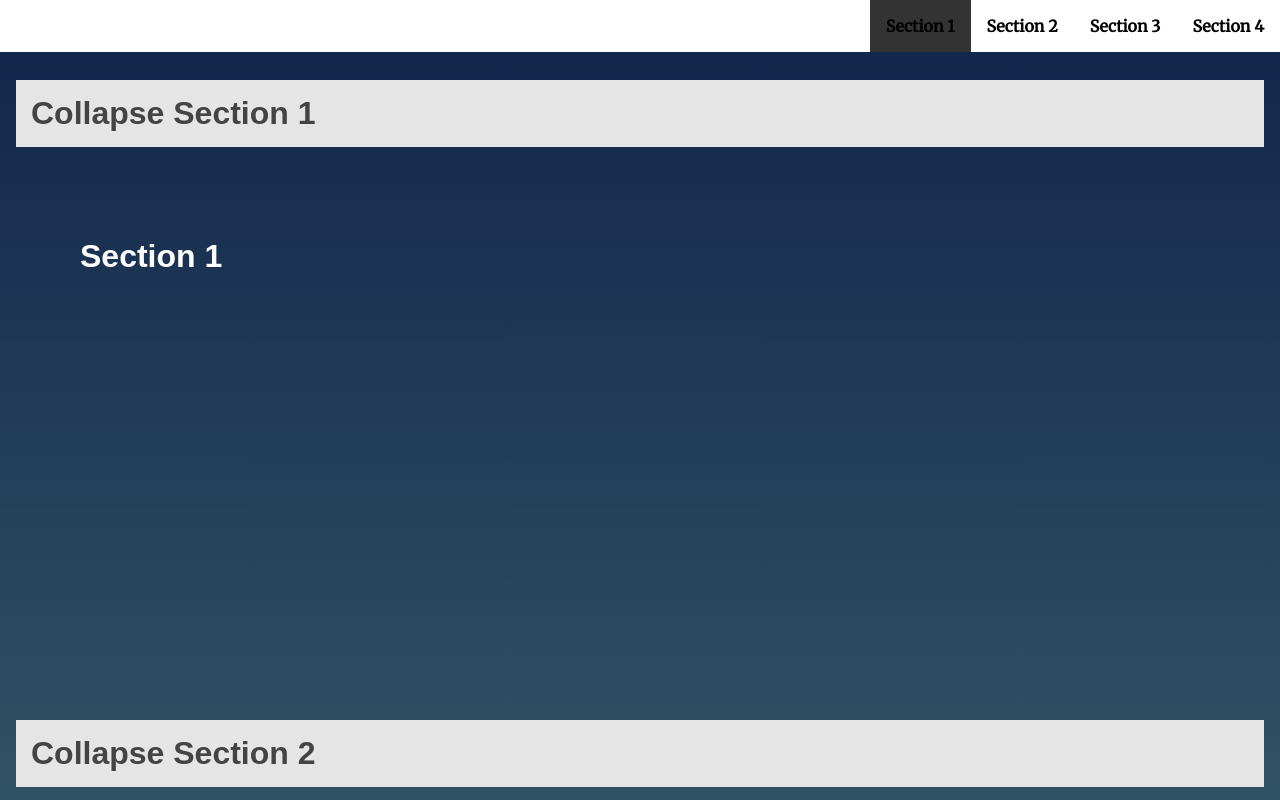
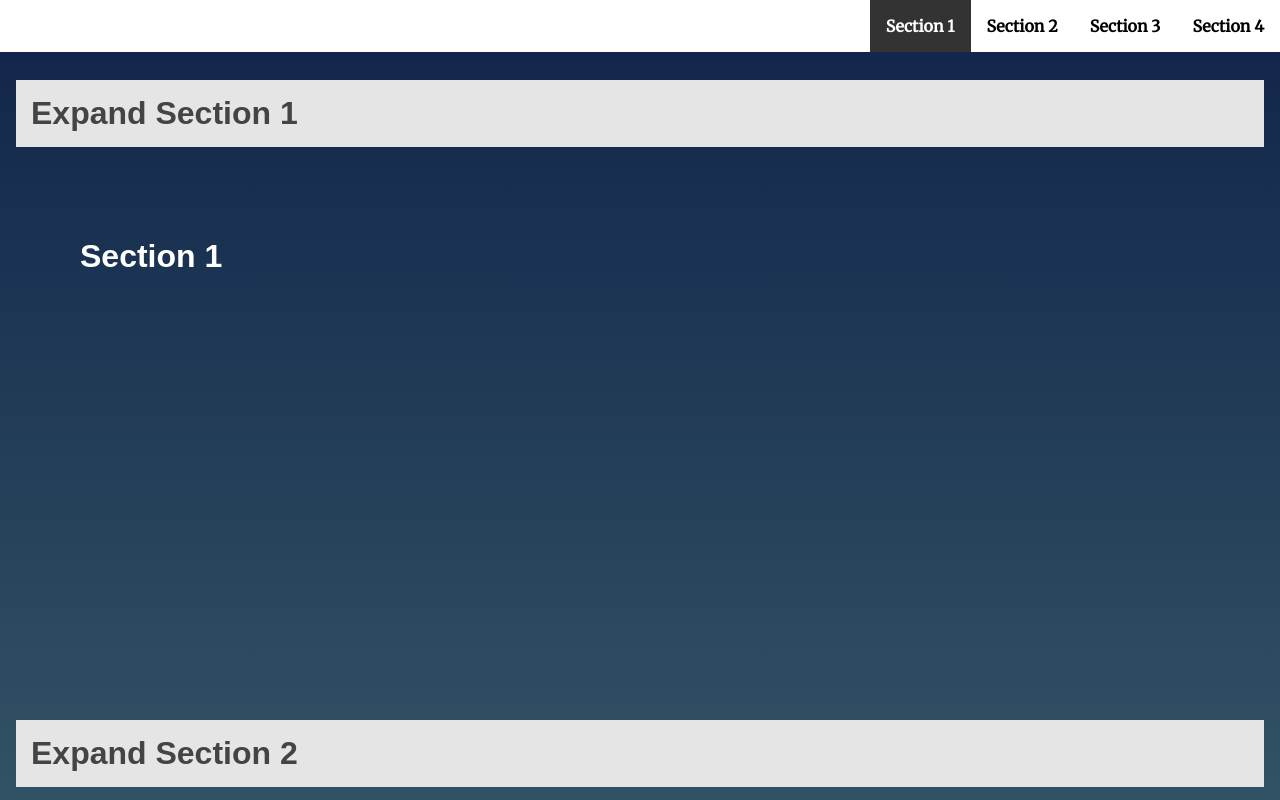
Before and after one commit to RadwaSaleh/javascript-landing-page, a website: page index.html in a window 1280 px wide. Both pictures are taken after a click on the link "Section 1". Shown: the part 391-1191 px from the top of the page. Drawn offline with Linux system fonts and the light colour scheme.

Commit message:
Correct to collapse to expand to match actual behavior. set active class to anchor instead of li. extract addEventListener listener to a function to improve performance.

```diff
--- a/css/styles.css
+++ b/css/styles.css
@@ -74,8 +74,9 @@ section {
     display: inline-block;
 }
 
-.navbar__menu li.active{
+.navbar__menu li a.active{
     background: #333;
+    color: #fff;
 }
 
 .navbar__menu .menu__link {
--- a/index.html
+++ b/index.html
@@ -27,7 +27,7 @@ IDs are only used for sections to connect menu achors to sections -->
     Adding more sections will automatically populate nav.
     The first section is set to active class by default -->
     <section id="section1" data-nav="Section 1" class="active">
-        <button type="button" class="collapsible">Collapse Section 1</button>
+        <button type="button" class="collapsible">Expand Section 1</button>
         <div class="landing__container">
             <h2>Section 1</h2>
             <p>Lorem ipsum dolor sit amet, consectetur adipiscing elit. Morbi fermentum metus faucibus lectus pharetra dapibus. Suspendisse potenti. Aenean aliquam elementum mi, ac euismod augue. Donec eget lacinia ex. Phasellus imperdiet porta orci eget mollis. Sed convallis sollicitudin mauris ac tincidunt. Donec bibendum, nulla eget bibendum consectetur, sem nisi aliquam leo, ut pulvinar quam nunc eu augue. Pellentesque maximus imperdiet elit a pharetra. Duis lectus mi, aliquam in mi quis, aliquam porttitor lacus. Morbi a tincidunt felis. Sed leo nunc, pharetra et elementum non, faucibus vitae elit. Integer nec libero venenatis libero ultricies molestie semper in tellus. Sed congue et odio sed euismod.</p>
@@ -36,7 +36,7 @@ IDs are only used for sections to connect menu achors to sections -->
         </div>
     </section>
     <section id="section2" data-nav="Section 2">
-        <button type="button" class="collapsible">Collapse Section 2</button>
+        <button type="button" class="collapsible">Expand Section 2</button>
         <div class="landing__container">
             <h2>Section 2</h2>
             <p>Lorem ipsum dolor sit amet, consectetur adipiscing elit. Morbi fermentum metus faucibus lectus pharetra dapibus. Suspendisse potenti. Aenean aliquam elementum mi, ac euismod augue. Donec eget lacinia ex. Phasellus imperdiet porta orci eget mollis. Sed convallis sollicitudin mauris ac tincidunt. Donec bibendum, nulla eget bibendum consectetur, sem nisi aliquam leo, ut pulvinar quam nunc eu augue. Pellentesque maximus imperdiet elit a pharetra. Duis lectus mi, aliquam in mi quis, aliquam porttitor lacus. Morbi a tincidunt felis. Sed leo nunc, pharetra et elementum non, faucibus vitae elit. Integer nec libero venenatis libero ultricies molestie semper in tellus. Sed congue et odio sed euismod.</p>
@@ -45,7 +45,7 @@ IDs are only used for sections to connect menu achors to sections -->
         </div>
     </section>
     <section id="section3" data-nav="Section 3">
-        <button type="button" class="collapsible">Collapse Section 3</button>
+        <button type="button" class="collapsible">Expand Section 3</button>
         <div class="landing__container">
             <h2>Section 3</h2>
             <p>Lorem ipsum dolor sit amet, consectetur adipiscing elit. Morbi fermentum metus faucibus lectus pharetra dapibus. Suspendisse potenti. Aenean aliquam elementum mi, ac euismod augue. Donec eget lacinia ex. Phasellus imperdiet porta orci eget mollis. Sed convallis sollicitudin mauris ac tincidunt. Donec bibendum, nulla eget bibendum consectetur, sem nisi aliquam leo, ut pulvinar quam nunc eu augue. Pellentesque maximus imperdiet elit a pharetra. Duis lectus mi, aliquam in mi quis, aliquam porttitor lacus. Morbi a tincidunt felis. Sed leo nunc, pharetra et elementum non, faucibus vitae elit. Integer nec libero venenatis libero ultricies molestie semper in tellus. Sed congue et odio sed euismod.</p>
@@ -54,7 +54,7 @@ IDs are only used for sections to connect menu achors to sections -->
         </div>
     </section>
     <section id="section4" data-nav="Section 4">
-        <button type="button" class="collapsible">Collapse Section 4</button>
+        <button type="button" class="collapsible">Expand Section 4</button>
         <div class="landing__container">
             <h2>Section 4</h2>
             <p>Lorem ipsum dolor sit amet, consectetur adipiscing elit. Morbi fermentum metus faucibus lectus pharetra dapibus. Suspendisse potenti. Aenean aliquam elementum mi, ac euismod augue. Donec eget lacinia ex. Phasellus imperdiet porta orci eget mollis. Sed convallis sollicitudin mauris ac tincidunt. Donec bibendum, nulla eget bibendum consectetur, sem nisi aliquam leo, ut pulvinar quam nunc eu augue. Pellentesque maximus imperdiet elit a pharetra. Duis lectus mi, aliquam in mi quis, aliquam porttitor lacus. Morbi a tincidunt felis. Sed leo nunc, pharetra et elementum non, faucibus vitae elit. Integer nec libero venenatis libero ultricies molestie semper in tellus. Sed congue et odio sed euismod.</p>
--- a/js/app.js
+++ b/js/app.js
@@ -30,6 +30,19 @@ const removeActiveClassFromAllElements = (elements) => {
  * Main Functions
  */
 
+function scrollToSection(e){
+    const listAnchor = e.target;
+    const listAnchors = document.querySelectorAll('#navbar__list li a');
+
+    removeActiveClassFromAllElements(listAnchors);
+    listAnchor.classList.add('active');
+
+    const listItemRef = listAnchor.getAttribute('href');
+    const sectionIndex = listItemRef.charAt(listItemRef.length-1) - 1;
+    sections[sectionIndex].scrollIntoView({behavior: "smooth",block: "center"});
+    event.preventDefault();
+}
+
 /**
  * constructs the menu
  * and add event listener of 'click' to navigate to the right section
@@ -46,15 +59,12 @@ const generateDynNavMenu = () =>{
         listLink.setAttribute('id', `navlink${i}`);
         listLink.setAttribute('href', `#${sections[i].getAttribute('id')}`);
         listLink.classList.add('menu__link', 'menu__link:hover');
-        listLink.addEventListener('click', function () {
-            removeActiveClassFromAllElements(list.children);
-            listItem.classList.add('active');
-            sections[i].scrollIntoView({behavior: "smooth",block: "center"});
-            event.preventDefault();
-        });
 
         listItem.appendChild(listLink);
         list.appendChild(listItem);
+
+        //add click listener to scroll to page section
+        listLink.addEventListener('click', scrollToSection);
     }
 };
 
@@ -62,12 +72,14 @@ const generateDynNavMenu = () =>{
  * set active class to both the section in view and the corresponding nav menu item.
  */
 const setSectionActiveClass = () => {
+    const listAnchors = document.querySelectorAll('#navbar__list li a');
+
     for(let i = 0; i < sections.length; i++){
         if(isInViewport(sections[i])){
             removeActiveClassFromAllElements(sections);
             sections[i].classList.add('active');
-            removeActiveClassFromAllElements(list.children);
-            document.getElementById(`navli${i}`).classList.add('active');
+            removeActiveClassFromAllElements(listAnchors);
+            document.getElementById(`navlink${i}`).classList.add('active');
         }
     }
 };
```
